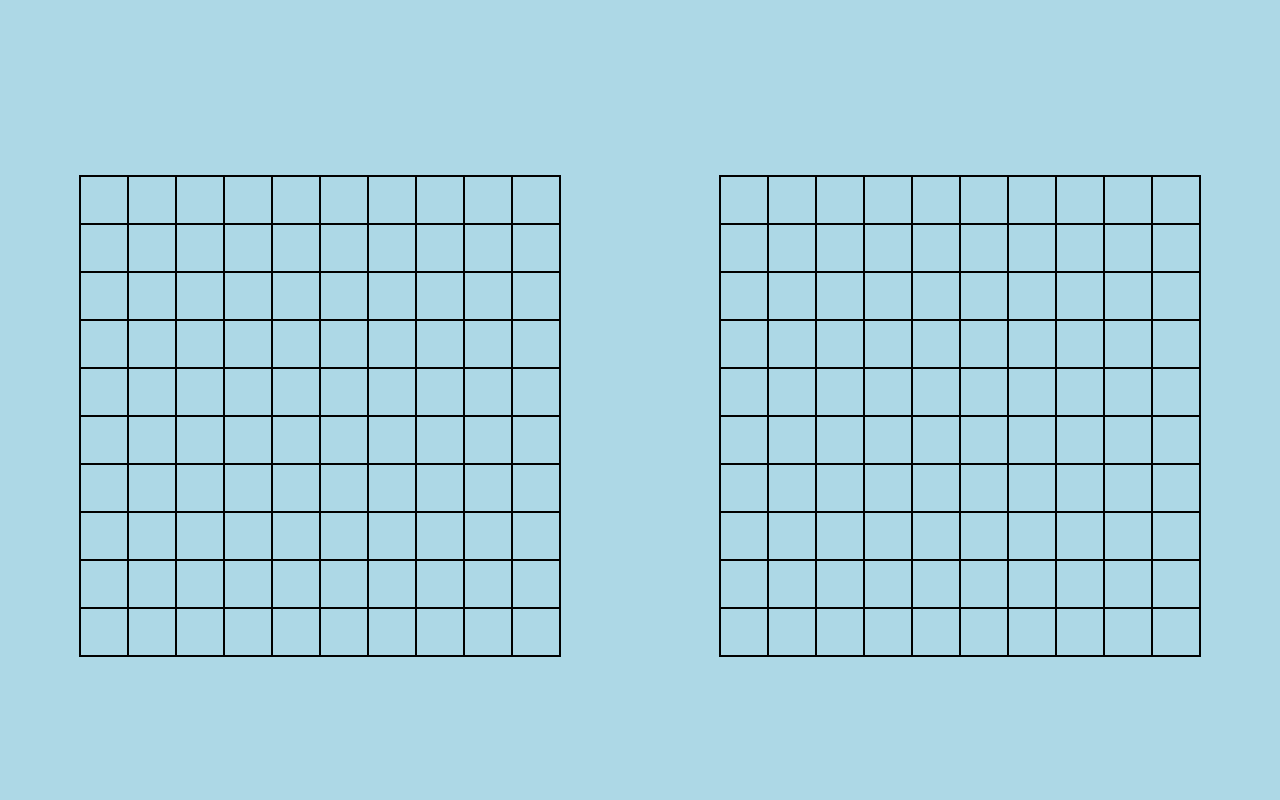
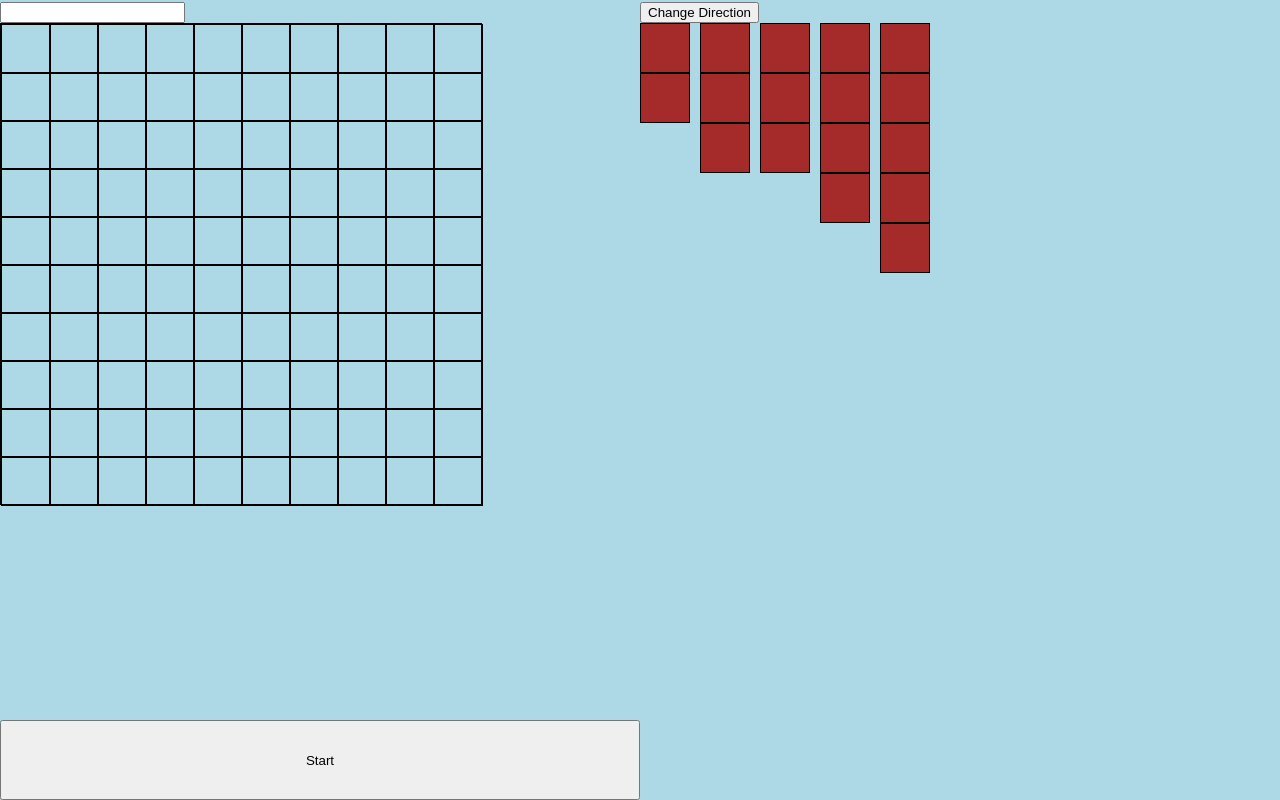
Before and after one commit to ablagoev11/battleship, a website built with webpack: page src/index.html in a window 1280 px wide. Built offline with nearby package versions, Linux system fonts and the light colour scheme.

Commit message:
Add drag and drop ship function

```diff
--- a/src/components/Board/board.style.css
+++ b/src/components/Board/board.style.css
@@ -8,23 +8,24 @@
 
 .grid {
   border: black solid 1px;
-}
-
-.ship {
-  background-color: blueviolet;
+  z-index: 1000;
 }
 
 .grid:hover {
   background-color: aquamarine;
 }
 
-.container {
-  display: flex;
-  align-items: center;
-  justify-content: space-around;
-  height: 100vh;
+.miss {
+  background-color: goldenrod;
 }
-.board-container {
-  display: flex;
-  flex-direction: column;
+
+.hit {
+  background-color: crimson;
 }
+
+.ship.grid {
+  background-color: var(--ship-color);
+}
+.ship.grid:hover {
+  background-color: var(--ship-color);
+}
--- a/src/components/Board/boards.js
+++ b/src/components/Board/boards.js
@@ -1,29 +1,31 @@
 import style from "./board.style.css";
-import Player from "../../modules/Player";
+import Gameboard from "../../modules/Gameboard";
+import Coordinate from "../../modules/Coordinate";
+import { coordinateStatus } from "../../assets/constants";
 
-const renderBoard = (player) => {
-  const playersName = player.name;
-  const playersBoard = player.board;
-
-  const container = document.querySelector(".container");
-  const board = document.createElement("div");
-  board.classList.add("board");
-  const boardContainer = document.createElement("div");
-  boardContainer.classList.add("board-container");
-  const label = document.createElement("p");
-  label.textContent = playersName;
-  boardContainer.appendChild(label);
-  board.setAttribute("id", playersName);
+const renderBoard = (gameboard, handleDragOver, handleDragDrop) => {
+  const boardDiv = document.createElement("div");
+  const board = gameboard.board;
+  boardDiv.classList.add("board");
   for (let i = 0; i <= 9; i++) {
     for (let j = 0; j <= 9; j++) {
       const grid = document.createElement("div");
+
+      grid.setAttribute("id", `${i} ${j}`);
+      grid.addEventListener("dragover", handleDragOver);
+      grid.addEventListener("drop", handleDragDrop);
+
+      const status = board[j][i].getStatus();
+      const currentShip = board[j][i].getShip();
+      if (status === coordinateStatus.DEFAULT && currentShip)
+        grid.classList.add("ship");
+      if (status === coordinateStatus.MISS) grid.classList.add("miss");
+      if (status === coordinateStatus.HIT) grid.classList.add("hit");
       grid.classList.add("grid");
-      grid.setAttribute("id", `${i} ${j} - ${playersName}`);
-      board.appendChild(grid);
+      boardDiv.appendChild(grid);
     }
   }
-  boardContainer.appendChild(board);
-  container.appendChild(boardContainer);
+  return boardDiv;
 };
 
 export default renderBoard;
--- a/src/components/Ships/ships.js
+++ b/src/components/Ships/ships.js
@@ -1,12 +1,33 @@
 import Ship from "../../modules/Ships";
+import { SHIP_LENGTHS } from "../../assets/constants";
+import styles from "./ships.style.css";
+const createShip = (length, handleGrid) => {
+  const shipDiv = document.createElement("div");
+  shipDiv.classList.add("ship");
+  shipDiv.setAttribute("draggable", true);
 
-const createShip = (ship, direction) => {
-  const shipsLength = ship.length;
-  const shipDiv = document.createElement("div");
-  const directionClass = direction ? "horizontal" : "vertical";
-  shipDiv.classList.add(directionClass);
-  for (let i = 1; i <= shipsLength; i++) {
+  for (let i = 1; i <= length; i++) {
     const grid = document.createElement("div");
     grid.classList.add("grid");
+    grid.setAttribute("id", "grid-" + i);
+    grid.addEventListener("mousedown", handleGrid);
+    shipDiv.appendChild(grid);
   }
+  return shipDiv;
 };
+
+const renderShips = (handleDragStart, handleDragOver, handleGrid) => {
+  const shipsContainer = document.createElement("div");
+  shipsContainer.classList.add("ships");
+  SHIP_LENGTHS.forEach((length) => {
+    const shipDiv = createShip(length, handleGrid);
+    shipDiv.addEventListener("dragstart", handleDragStart);
+    shipDiv.addEventListener("dragover", handleDragOver);
+
+    shipsContainer.appendChild(shipDiv);
+  });
+
+  return shipsContainer;
+};
+
+export default renderShips;
--- /dev/null
+++ b/src/components/Ships/ships.style.css
@@ -0,0 +1,22 @@
+.vertical {
+  display: flex;
+  flex-direction: column;
+}
+.horizontal {
+  display: flex;
+}
+
+.grid {
+  height: var(--grid-size);
+  width: var(--grid-size);
+}
+.ships {
+  display: flex;
+  gap: 10px;
+}
+.ship .grid {
+  background-color: var(--ship-color);
+}
+.ship .grid:hover {
+  background-color: var(--ship-color);
+}
--- a/src/index.js
+++ b/src/index.js
@@ -2,6 +2,7 @@ import Gameboard from "./modules/Gameboard";
 import Ship from "./modules/Ships";
 import styles from "./styles.css";
 import createBoard from "./components/Board/boards";
+import renderStartingPage from "./pages/StartingPage/startingPage";
+import renderShips from "./components/Ships/ships";
 
-createBoard("Player");
-createBoard("AI");
+renderStartingPage();
--- a/src/modules/Gameboard.js
+++ b/src/modules/Gameboard.js
@@ -43,6 +43,8 @@ class Gameboard {
       }
     }
 
+    this.ships.push(ship);
+
     return true;
   }
   hitShip(coordinates) {
@@ -61,15 +63,7 @@ class Gameboard {
     }
   }
   checkShips() {
-    for (let i = 0; i <= 9; i++) {
-      for (let j = 0; j <= 9; j++) {
-        const currentShip = this.board[i][j].getShip();
-        if (currentShip !== null && !currentShip.isSunk) {
-          return false;
-        }
-      }
-    }
-    return true;
+    return !this.ships.some((ship) => ship.isSunk === false);
   }
 }
 
--- /dev/null
+++ b/src/pages/StartingPage/startingPage.js
@@ -0,0 +1,114 @@
+import renderBoard from "../../components/Board/boards";
+import renderShips from "../../components/Ships/ships";
+import Gameboard from "../../modules/Gameboard";
+import Ship from "../../modules/Ships";
+import styles from "./startingPage.style.css";
+
+const renderStartingPage = () => {
+  let draggedShip;
+  let draggedGrid;
+  let gridLocation;
+  let shipLength;
+  let direction = true;
+  const gameboard = new Gameboard();
+  let name;
+
+  const setName = (name) => {
+    this.name = name;
+  };
+  const getName = () => {
+    return this.name;
+  };
+  const getGameboard = () => {
+    return gameboard;
+  };
+  const changeDirection = () => {
+    const ships = document.querySelector(".ships");
+    const ship = document.querySelectorAll(".ship");
+    const shipsDirection = direction ? "vertical" : "horizontal";
+    const shipDirection = direction ? "horizontal" : "vertical";
+    const removeClassIfExists = (element, className) => {
+      if (element && element.classList.contains(className)) {
+        element.classList.remove(className);
+      }
+    };
+    ship.forEach((s) => {
+      removeClassIfExists(s, "horizontal");
+      removeClassIfExists(s, "vertical");
+      s.classList.add(shipDirection);
+    });
+    removeClassIfExists(ships, "horizontal");
+    removeClassIfExists(ships, "vertical");
+    ships.classList.add(shipsDirection);
+    direction = !direction;
+  };
+
+  const rerenderBoard = () => {
+    const boardContainer = document.querySelector(".board-container");
+    const board = document.querySelector(".board");
+    board?.remove();
+    boardContainer.appendChild(
+      renderBoard(getGameboard(), handleDragOver, handleDragDrop)
+    );
+  };
+
+  const getCoordination = () => {
+    const [y, x] = gridLocation;
+    const coordsOne = { x, y };
+    const coordsTwo = { x, y };
+
+    shipLength = draggedShip.childElementCount;
+    const axis = direction ? "y" : "x";
+
+    coordsOne[axis] = coordsOne[axis] - (draggedGrid - 1);
+    coordsTwo[axis] = coordsTwo[axis] + (shipLength - draggedGrid);
+
+    return [coordsOne, coordsTwo];
+  };
+
+  const handleGrid = (e) => {
+    draggedGrid = Number(e.target.id.split("-")[1]);
+  };
+  const handleDragStart = (e) => {
+    draggedShip = e.target;
+  };
+  const handleDragOver = (e) => {
+    e.preventDefault();
+  };
+  const handleDragDrop = (e) => {
+    gridLocation = e.target.id.split(" ").map((char) => Number(char));
+    const [coordsOne, coordsTwo] = getCoordination();
+    const newShip = new Ship(shipLength);
+    const isShipValid = getGameboard().placeShip(newShip, coordsOne, coordsTwo);
+    if (isShipValid) {
+      draggedShip.remove();
+      rerenderBoard();
+    }
+  };
+
+  const container = document.querySelector(".container");
+  container.innerHTML = `
+      <div class="board-container">
+      <input type="text" class="players-name" /></div>
+      <div class="ships-container">
+        <button class="change">Change Direction</button>
+      </div>
+      <button class="start">Start</button>
+  `;
+
+  const shipsContainer = document.querySelector(".ships-container");
+  const changeButton = document.querySelector(".change");
+
+  rerenderBoard();
+  shipsContainer.appendChild(
+    renderShips(handleDragStart, handleDragOver, handleGrid)
+  );
+
+  changeButton.addEventListener("click", () => {
+    changeDirection();
+  });
+
+  return { getGameboard, getName };
+};
+
+export default renderStartingPage;
--- /dev/null
+++ b/src/pages/StartingPage/startingPage.style.css
@@ -0,0 +1,10 @@
+.container {
+  grid-template-columns: 1fr 1fr;
+  grid-template-rows: 1fr 10%;
+}
+
+.change {
+  -webkit-user-select: none; /* Safari */
+  -ms-user-select: none; /* IE 10 and IE 11 */
+  user-select: none;
+}
--- a/src/styles.css
+++ b/src/styles.css
@@ -1,5 +1,6 @@
 :root {
   --grid-size: 48px;
+  --ship-color: brown;
 }
 body {
   margin: 0;
@@ -8,3 +9,9 @@ body {
   font-family: system-ui, -apple-system, BlinkMacSystemFont, "Segoe UI", Roboto,
     Oxygen, Ubuntu, Cantarell, "Open Sans", "Helvetica Neue", sans-serif;
 }
+
+.container {
+  display: grid;
+  height: 100vh;
+  width: 100vw;
+}
```
Also changed, not shown: src/controllers/StageController.js (+25 -0 lines).
